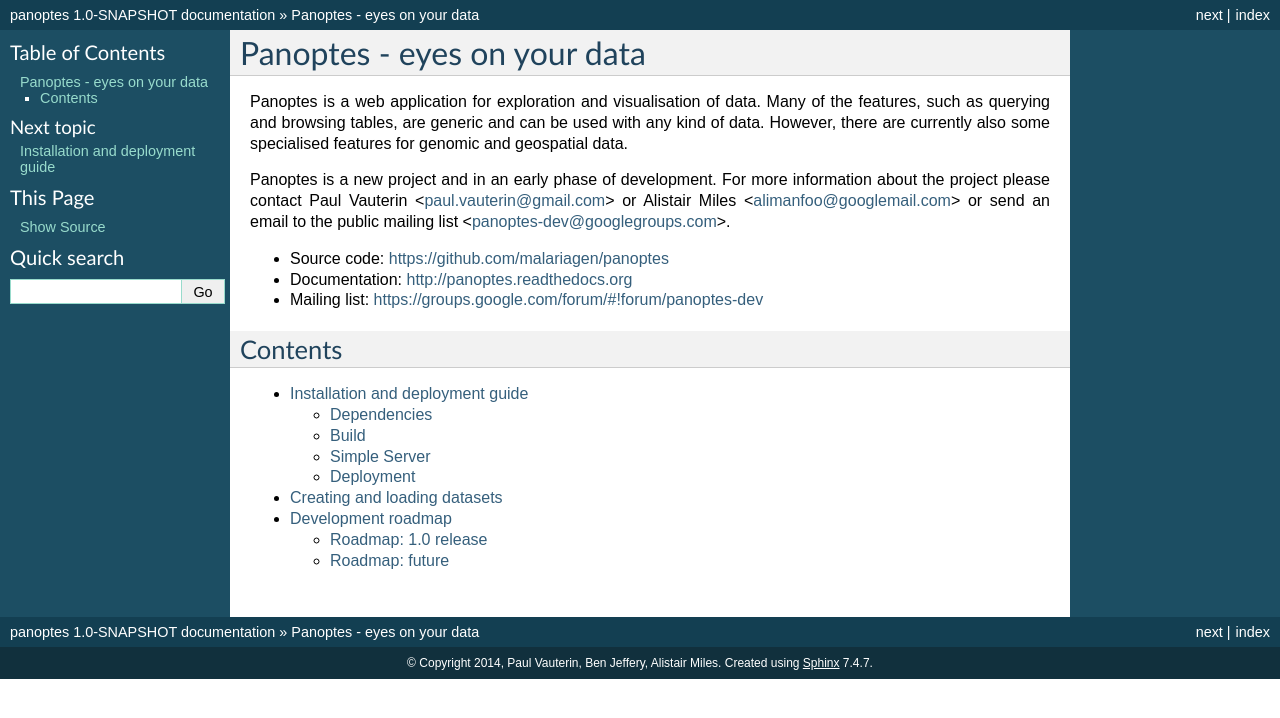
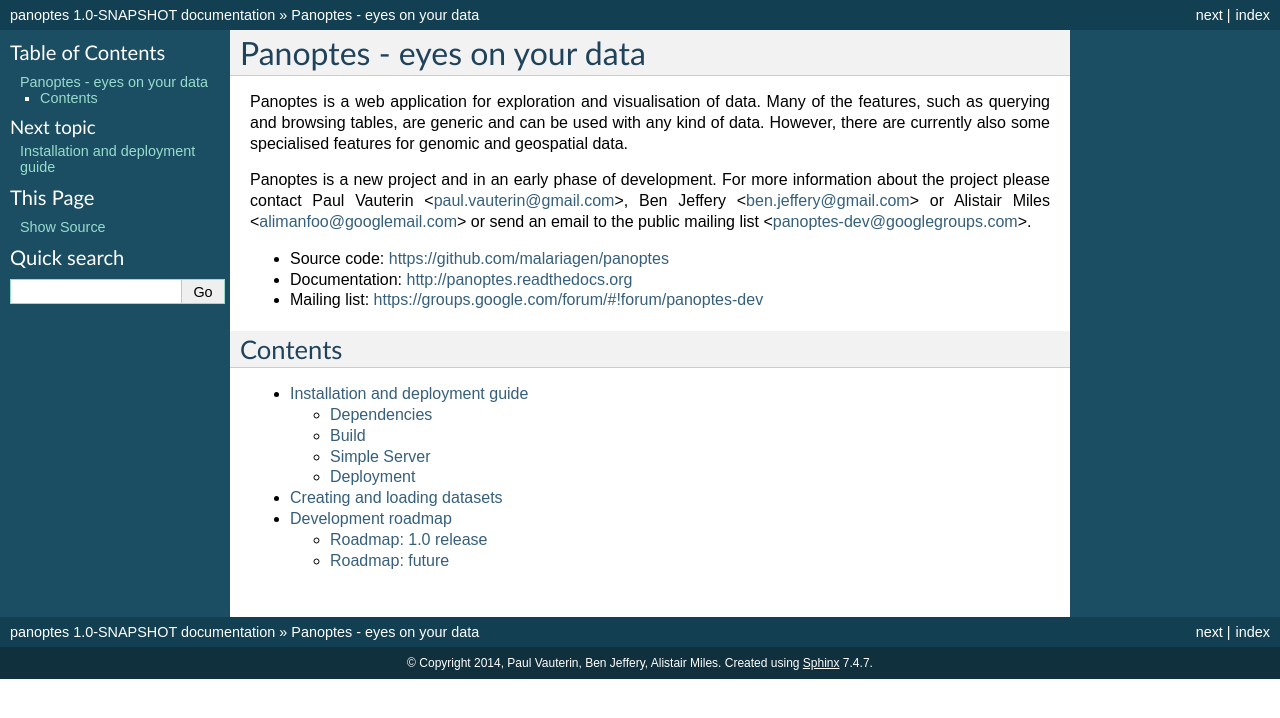
Before and after one commit to cggh/panoptes, a Sphinx documentation site: the page built from documentation/index.rst, in a window 1280 px wide. Shown: the top 718 px of the page. Built offline with Sphinx 7.4.7, drawn with Linux system fonts in a browser that asks for light colours.

Commit message:
add ben to contacts

```diff
--- a/documentation/index.rst
+++ b/documentation/index.rst
@@ -11,9 +11,9 @@ data.
 
 Panoptes is a new project and in an early phase of development. For
 more information about the project please contact Paul Vauterin
-<paul.vauterin@gmail.com> or Alistair Miles <alimanfoo@googlemail.com>
-or send an email to the public mailing list
-<panoptes-dev@googlegroups.com>.
+<paul.vauterin@gmail.com>, Ben Jeffery <ben.jeffery@gmail.com> or
+Alistair Miles <alimanfoo@googlemail.com> or send an email to the
+public mailing list <panoptes-dev@googlegroups.com>.
 
 * Source code: https://github.com/malariagen/panoptes
 * Documentation: http://panoptes.readthedocs.org
```
